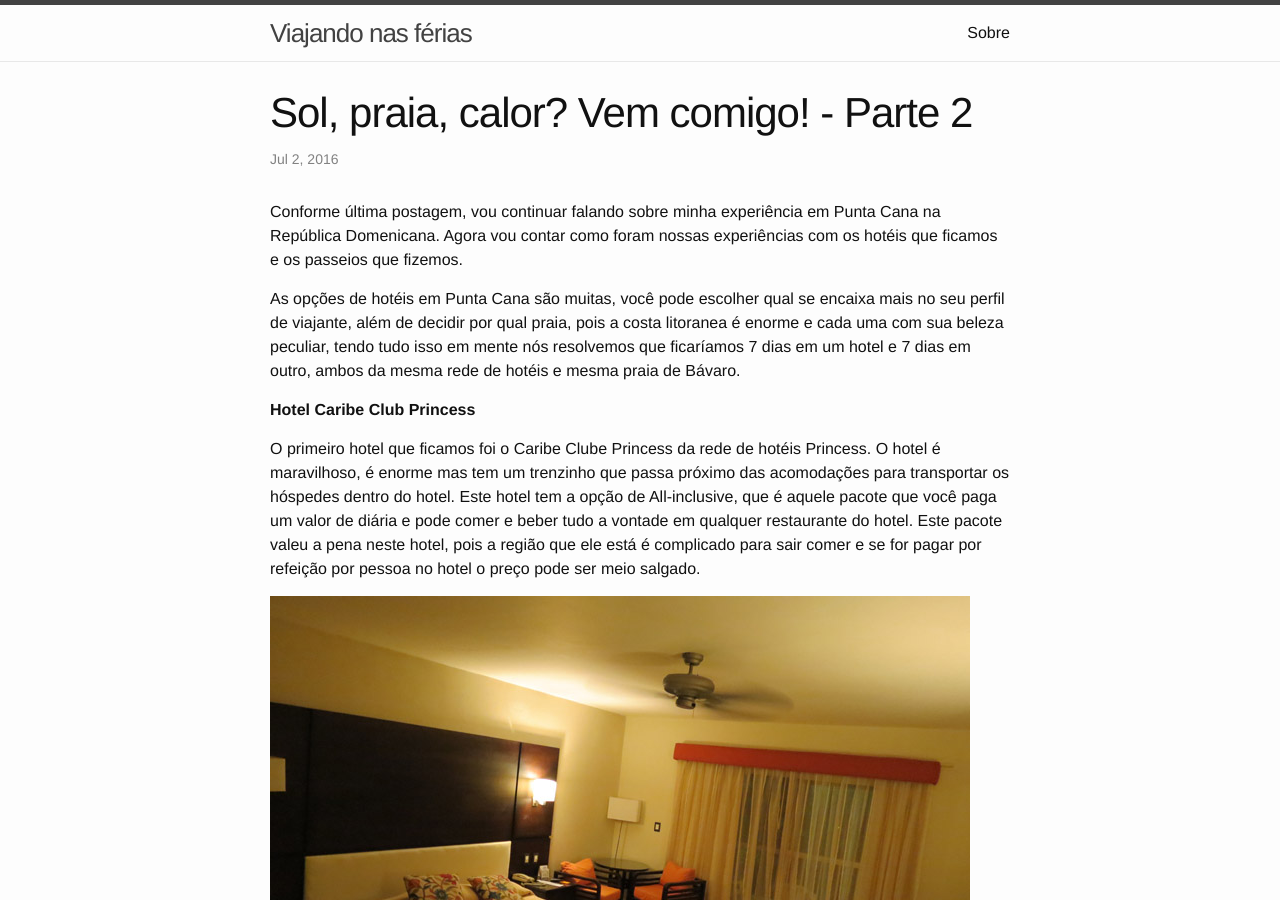
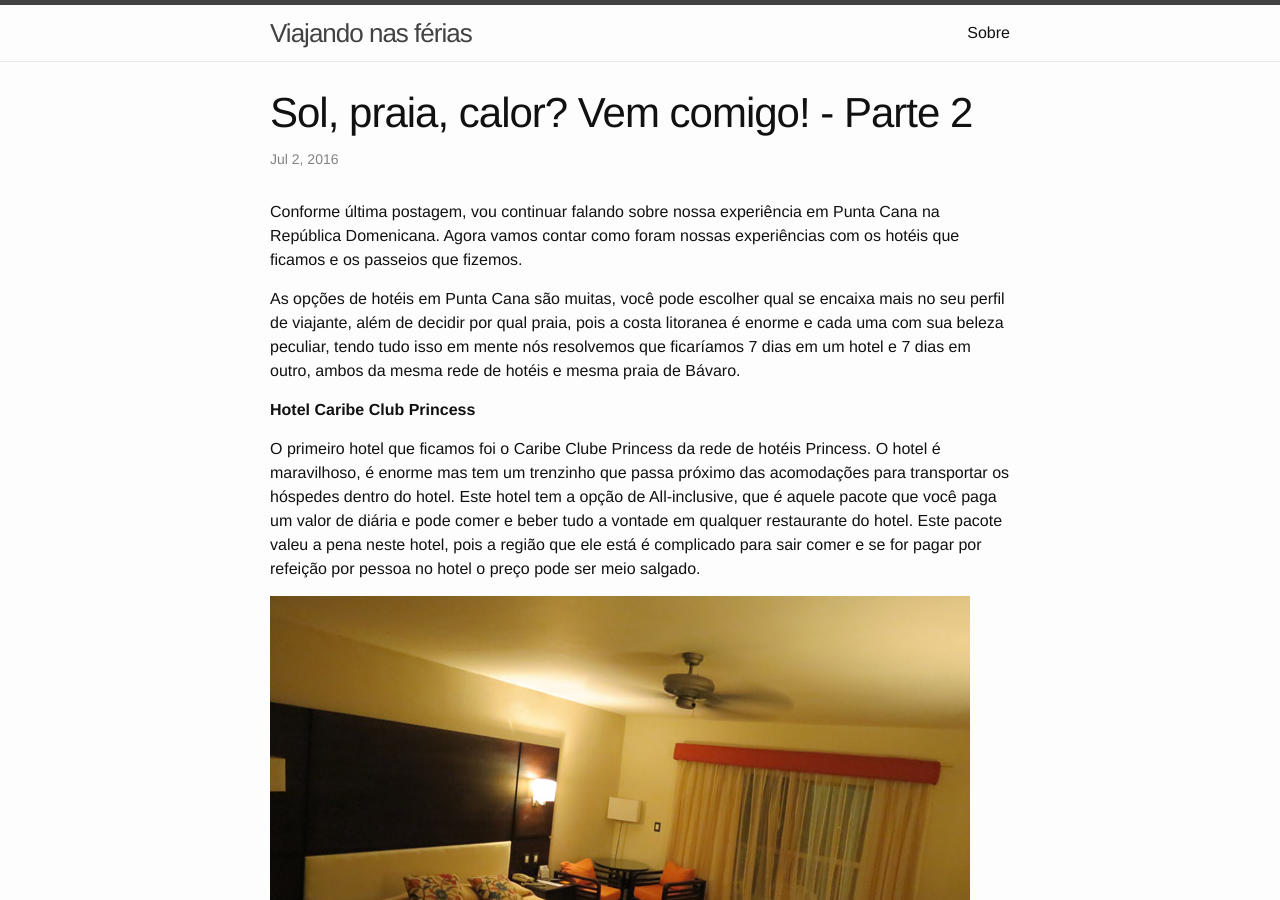
Before and after one commit to ruanltbg/viajandonasferias, a Jekyll site: the page built from _posts/2016-07-02-Punta-Cana-Parte-2.md, in a window 1280 px wide and 900 px high. Built offline with Jekyll 4.4.1, drawn with Linux system fonts in a browser that asks for light colours; some of the changed text lies outside the part shown.

Commit message:
Update 2016-07-02-Punta-Cana-Parte-2.md

```diff
--- a/_posts/2016-07-02-Punta-Cana-Parte-2.md
+++ b/_posts/2016-07-02-Punta-Cana-Parte-2.md
@@ -6,7 +6,7 @@ categories: Diario de bordo
 ---
 
 
-Conforme última postagem, vou continuar falando sobre minha experiência em Punta Cana na República Domenicana. Agora vou contar como foram nossas experiências com os hotéis que ficamos e os passeios que fizemos.
+Conforme última postagem, vou continuar falando sobre nossa experiência em Punta Cana na República Domenicana. Agora vamos contar como foram nossas experiências com os hotéis que ficamos e os passeios que fizemos.
 
 As opções de hotéis em Punta Cana são muitas, você pode escolher qual se encaixa mais no seu perfil de viajante, além de decidir por qual praia, pois a costa litoranea é enorme e cada uma com sua beleza peculiar, tendo tudo isso em mente nós resolvemos que ficaríamos 7 dias em um hotel e 7 dias em outro, ambos da mesma rede de hotéis e mesma praia de Bávaro.
 
@@ -53,7 +53,7 @@ Dentro do hotel existem o serviço de câmbio e também de excursões, as opçõ
 > Nós nadamos livres no tanque dos tubarões e arraias, mas eles ficam bem quietinhos no fundo do mar e os instrutores estão sempre por perto para ajudar no que precisar.
 
 ![Aves](http://www.viajandonasferias.com.br/imagens/post3/cctua.jpg)
-> No final do dia o show com aves lindas de várias espécies impressionou.
+> No final do dia o show com aves lindas de várias espécies, impressionou.
 
 Quem escolhe viajar para Punta Cana tem que estar preparado para ver paisagens paradisíacas, aquelas imagens que se vê em filmes, lugares lindos e inesquecíveis, com opções de diversão para todas as idades.
 
```
